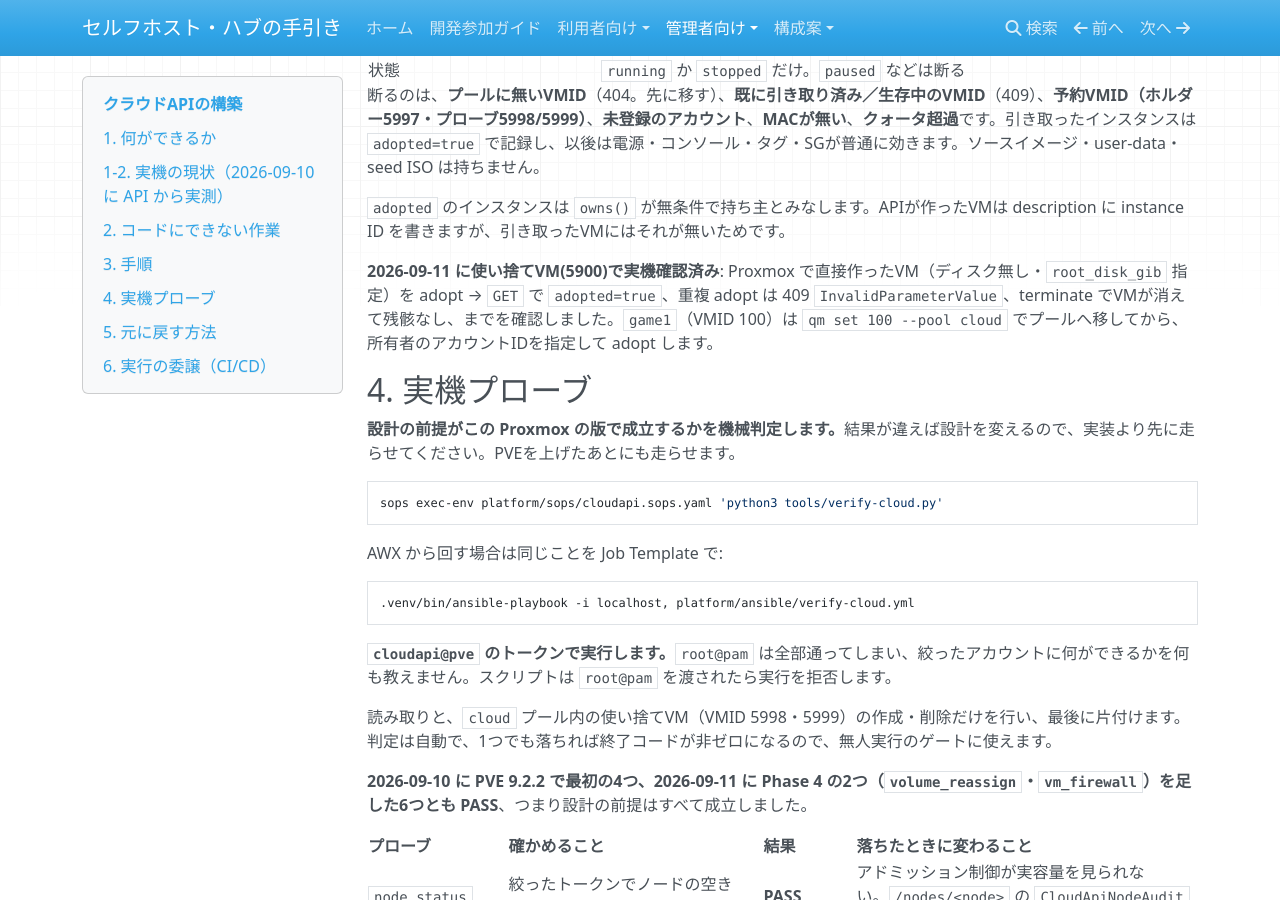
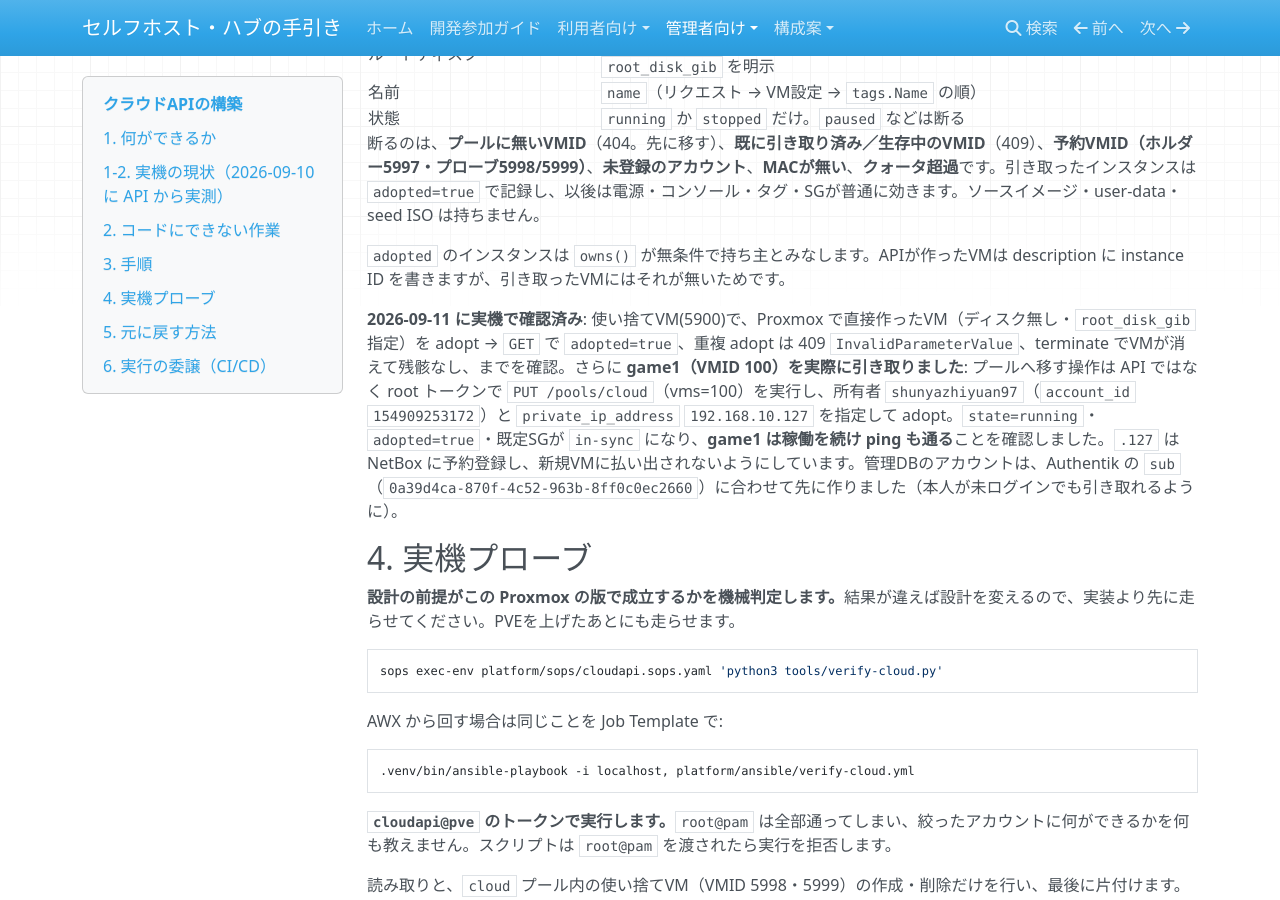
Before and after one commit to rurutheGeek/shake-cloud, an MkDocs documentation site: the page built from docs/operations/cloud.md, in a window 1280 px wide and 900 px high, scrolled down 20530 px. Built offline with MkDocs 1.6.1, drawn with Linux system fonts in a browser that asks for light colours; nearby versions of some CDN libraries; some of the changed text lies outside the part shown.

Commit message:
docs: game1 の実機引き取りを記録する
game1（VMID 100、Bazzite/GPUパススルー）を cloud プールへ移し、クラウドAPIの
管理下へ引き取った。VMID 100 は reserved_vmids のまま（public-edge に使わない）。

- プール移動は API の外。root トークンで cloud プールへ vms=100 を追加した。
- 引き取りは POST /v1/instances/adopt。owner は shunyazhiyuan97
  （account_id 154909253172。Authentik の sub と一致させて管理DBに先に作成）、
  private_ip_address は 192.168.10.127。state=running / adopted=true / 既定SG が
  in-sync になり、game1 は稼働を続け ping も通ることを確認。
- .127 は cloud の採番レンジ .100-.180 の中なので、NetBox に予約登録して
  新規VMへ払い出されないようにした。
- pools.yaml の cloud コメントを実態に合わせ、tools/tf 00-bootstrap / 10-platform
  の plan が差分なしであることを確認。

ドキュメント（handover・architecture/cloud・operations/cloud）を実態に更新した。

```diff
--- a/docs/operations/cloud.md
+++ b/docs/operations/cloud.md
@@ -64,11 +64,11 @@
 
 `services-01` は `05-seed` の管轄で、DBを載せるため固定割り当てのままにしています（[配備台帳](../architecture/operations.md)の方針どおり）。
 
-### 食い違い3: VMID 100 の `game1`（記録済み・移行は後）
+### 食い違い3: VMID 100 の `game1`（2026-09-11 に引き取り済み）
 
-`platform/terraform/pools.yaml` の `reserved_vmids` に記録しました。`hosts.yaml` が同じVMIDを使おうとすると**テストが落ちます**。
+`platform/terraform/pools.yaml` の `reserved_vmids` に記録しました。`hosts.yaml` が同じVMIDを使おうとすると**テストが落ちます**。VMID 100 は引き取り後もここで確保したままにします。
 
-将来はクラウドAPIの管理下へ移し、ゲームサーバ開発者のアカウントへ紐づけます。**VMを作り直す必要はありません**。ACLは `/pool/cloud` に付いていてVMIDには付いていないので、`cloud` プールへ入れるだけで `cloudapi@pve` の到達範囲に入ります。詳細は[最小クラウドとProvider](../architecture/cloud.md)の「既にあるVMをクラウド管理下へ移す」。
+2026-09-11 に **VMを作り直さず**、`cloud` プールへ移してクラウドAPIの管理下へ入れ、`shunyazhiyuan97` のインスタンスとして引き取りました。ACLは `/pool/cloud` に付いていてVMIDには付いていないので、プールへ入れるだけで `cloudapi@pve` の到達範囲に入ります。詳細は[最小クラウドとProvider](../architecture/cloud.md)の「既にあるVMをクラウド管理下へ移す」と、この文書の 3-15。
 
 **配備台帳は VMID 100 を `public-edge` と計画しているので、そちらへ別のVMIDを割り当ててください。**
 
@@ -177,7 +177,7 @@
 3. **ノードFW→DC FW の順で適用**（`depends_on`）。逆順だと一瞬だけ既定設定で動く隙ができます。
 4. **`nf_conntrack_allow_invalid=1`** を入れ、有効化でゲストの RST が INVALID 扱いで落ちて「拒否」が「無応答（タイムアウト）」に化けるのを防ぎます。プロバイダに項目が無いので `scripts/node-firewall-options.py` が API を直接叩き、値を読み戻して確認します。
 
-絞られるのは `firewall=1` のNICとVM側 `enable=1` が揃ったVMだけです。基底VM（identity・cloud-01・services-01・dev-*）は NIC `firewall=0`、game1 は `firewall=1` でも VM `enable` が無いので影響しません（2026-09-11 実測）。適用後の既存VMへの影響と `nf_conntrack_allow_invalid` の値は、§4 の `vm_firewall` プローブと 3-14 の確認で見えます。
+絞られるのは `firewall=1` のNICとVM側 `enable=1` が揃ったVMだけです。DC FW を有効にした時点（2026-09-11）では、基底VM（identity・cloud-01・services-01・dev-*）は NIC `firewall=0`、game1 は `firewall=1` でも VM `enable` が無いので影響しませんでした。**その後 game1 は引き取り（3-15）で既定SG（全許可）が付き、VM FW が `enable=1` になっています**（all-allow なので透過）。適用後の既存VMへの影響と `nf_conntrack_allow_invalid` の値は、§4 の `vm_firewall` プローブと 3-14 の確認で見えます。
 
 **もし将来 DC FW の設定そのものを手で触る必要が出たら**、物理コンソールか IPMI を用意し、管理端末からの到達を許可するルールを先に入れてから変えてください。通常は `firewall.tf` を編集して `tools/tf 00-bootstrap apply` すれば十分です。
 
@@ -676,7 +676,7 @@
 2. **新プローブ2つが PASS。**`volume_reassign`（`move_disk` の往復と強制破棄）、`vm_firewall`（ルール順序・IPセット・オプション書き込み）。既存4つと合わせて **6/6 PASS**。
 3. **ボリュームの縦串。** API で作成（`creating`→`available`）→ 稼働中インスタンスへアタッチ（`virtio1`、`in-use`）→ ゲスト内に `/dev/disk/by-id/virtio-vol65ff58d26f4697fed` が 1GiB で出現 → 1→2GiB に拡張（ゲストにも反映）→ デタッチ（`available`、デバイス消滅）→ 削除（`deleted`）。ホスト側にディスクもホルダー上の `unusedN` も残りませんでした。
 4. **セキュリティグループの遮断と許容。** SSH（tcp/22、LAN のみ）だけを許可した SG を適用し、**SSH は通り、許可していない tcp/8000 はタイムアウト、ICMP も drop**。8000 を許可するルールを足すと 200 になり、そのルールを消すと再び遮断。`firewall_state` は各変更後に `in-sync` になりました。
-5. **DC FW 有効化で既存VMに影響なし。** identity・cloud-01・services-01・game1 へ SSH/HTTPS で到達でき、`https://cloud.apextox.dpdns.org/healthz` は 200、NetBox と Authentik は 302。基底VMはすべて NIC `firewall=0`、game1 は `firewall=1` だが VM の `enable` が無いため、どちらも絞られません。
+5. **DC FW 有効化で既存VMに影響なし。** identity・cloud-01・services-01・game1 へ SSH/HTTPS で到達でき、`https://cloud.apextox.dpdns.org/healthz` は 200、NetBox と Authentik は 302。基底VMはすべて NIC `firewall=0`、game1 は `firewall=1` だが VM の `enable` が無いため、どちらも絞られません（この確認の後、game1 は 3-15 で引き取り、既定SGが `enable=1` になった）。
 
 再実行するときは §4 のプローブと §9 のインスタンス検証に加え、`tools/verify-volumes.py` を使ってください。このスクリプトは、使い捨てインスタンスを作り、**実際にポートが遮断・許可されるか**（ルールの見た目ではなく）まで見てから、ボリュームの attach/detach と後片付けを確認します。判定は `tests/test_verify_volumes.py` が実機なしで検査します。
 
@@ -720,7 +720,7 @@
 
 `adopted` のインスタンスは `owns()` が無条件で持ち主とみなします。APIが作ったVMは description に instance ID を書きますが、引き取ったVMにはそれが無いためです。
 
-**2026-09-11 に使い捨てVM(5900)で実機確認済み**: Proxmox で直接作ったVM（ディスク無し・`root_disk_gib` 指定）を adopt → `GET` で `adopted=true`、重複 adopt は 409 `InvalidParameterValue`、terminate でVMが消えて残骸なし、までを確認しました。`game1`（VMID 100）は `qm set 100 --pool cloud` でプールへ移してから、所有者のアカウントIDを指定して adopt します。
+**2026-09-11 に実機で確認済み**: 使い捨てVM(5900)で、Proxmox で直接作ったVM（ディスク無し・`root_disk_gib` 指定）を adopt → `GET` で `adopted=true`、重複 adopt は 409 `InvalidParameterValue`、terminate でVMが消えて残骸なし、までを確認。さらに **game1（VMID 100）を実際に引き取りました**: プールへ移す操作は API ではなく root トークンで `PUT /pools/cloud`（vms=100）を実行し、所有者 `shunyazhiyuan97`（`account_id` `154909253172`）と `private_ip_address` `192.168.10.127` を指定して adopt。`state=running`・`adopted=true`・既定SGが `in-sync` になり、**game1 は稼働を続け ping も通る**ことを確認しました。`.127` は NetBox に予約登録し、新規VMに払い出されないようにしています。管理DBのアカウントは、Authentik の `sub`（`0a39d4ca-870f-4c52-963b-8ff0c0ec2660`）に合わせて先に作りました（本人が未ログインでも引き取れるように）。
 
 ## 4. 実機プローブ
 
```
Also changed, not shown: docs/architecture/cloud.md (+3 -3 lines), docs/operations/handover.md (+5 -5 lines), 1 other file.
